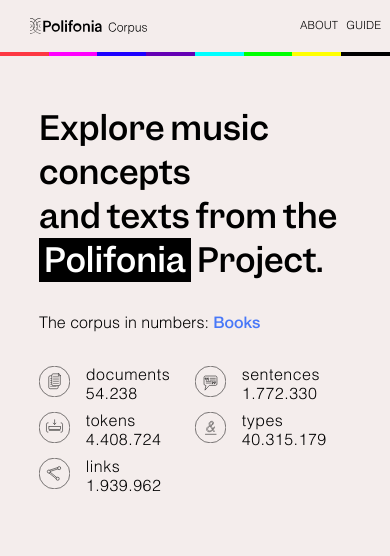
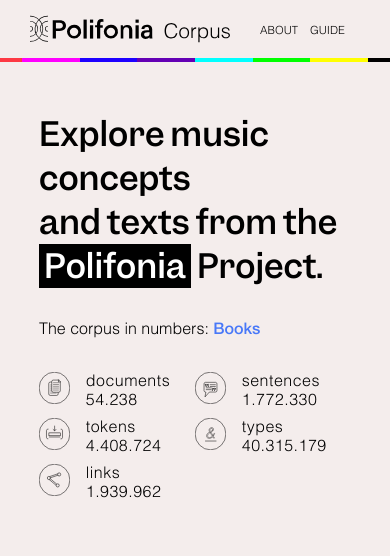
Before and after one commit to marcograsso/Polifonia-Corpus-Web-API, a Flask app: page / in a window 390 px wide. Shown: the top 556 px of the page. Run offline with Flask 2, Linux system fonts and the light colour scheme; some libraries are stand-ins or nearby versions.

Commit message:
navbar update

```diff
--- a/static/style.css
+++ b/static/style.css
@@ -736,6 +736,7 @@ color: #4878f8;
     opacity: 1;
     color: inherit;
     background-image:none;
+    cursor: not-allowed;
 }
 
 
@@ -843,6 +844,7 @@ top: 0.5em;
 #reset[disabled]{
   border: 0px solid gray;
   background-image: url('svg/reset-icon-disabled.svg');
+  cursor: not-allowed;
 }
 
 .reset_label{
@@ -887,6 +889,7 @@ top: 0.5em;
 #download_button[disabled]{
   border: 0px solid gray;
   background-image: url('svg/download-icon-disabled.svg');
+  cursor: not-allowed;
 }
 
 .download_button-active {
@@ -947,6 +950,7 @@ margin-right: 2%;
 #view[disabled]{
   border: 0px solid gray;
   background-image: url('svg/view-icon-disabled.svg');
+  cursor: not-allowed;
 }
 
 .view_button-active {
@@ -978,64 +982,39 @@ color: #4878f8;
 }
 
 .header-logo {
-padding: 18px 0px 18px 30px;
-width:13%;
+width:200px;
+height: auto;
 transition: width 100ms linear;
 display: inline-block;
 cursor: pointer;
+position: relative;
+padding-left:30px;
 }
 
 .header-logo-small {
-padding: 10px 0px 10px 30px;
-width:10%;
-transition: width 100ms linear;
-cursor: pointer;
-}
+  width: 150px;
+  }
+
 
 .about-button {
-width: 10%;
-margin-left:5%;
+width: 50px;
 display: inline-block;
-transition: width 100ms linear;
 font-family: "HelveticaLt";
 font-size: 0.7em;
-text-align: right;
 white-space: nowrap;
-padding-bottom: 13px;
+float:right;
+position: relative;
+margin-left: auto;
 }
 
 .header-button {
-width: 5%;
+width: 80px;
 display: inline-block;
-transition: width 100ms linear;
 font-family: "HelveticaLt";
 font-size: 0.7em;
-text-align: right;
 white-space: nowrap;
-padding-bottom: 13px;
-}
-
-.about-button-small {
-width: 10%;
-margin-left:5%;
-display: inline-block;
-transition: width 100ms linear;
-font-family: "HelveticaLt";
-font-size: 0.7em;
-text-align: right;
-white-space: nowrap;
-padding-bottom: 0px;
-}
-
-.header-button-small {
-width: 5%;
-display: inline-block;
-transition: width 100ms linear;
-font-family: "HelveticaLt";
-font-size: 0.7em;
-text-align: right;
-white-space: nowrap;
-padding-bottom: 0px;
+float:right;
+position: relative;
 }
 
 .header-button:hover,
@@ -1052,21 +1031,6 @@ cursor: pointer;
 text-decoration: underline;
 }
 
-.header-menu{
-display: inline-block;
-margin: 0px;
-width: 80%;
-height: auto;
-text-align: right;
-}
-
-.header-menu-small {
-display: inline-block;
-margin: 0px;
-width: 85%;
-height: auto;
-text-align: right;
-}
 
 .header {
 width: 100%;
@@ -1075,17 +1039,18 @@ background-color: #f4edec;
 position: fixed;
 top: 0;
 z-index: 100;
-    display: flex;
-    align-items: flex-end;
-    flex-wrap: wrap !important;
-
-
-}
-
-.separator {
-width: 100%;
-height: 4px;
-background: linear-gradient(90deg, rgba(253,56,67,1) 0%, rgba(253,56,67,1) 12.5%, rgba(255,0,255,1) 12.5%, rgba(255,0,255,1) 25%, rgba(29,0,255,1) 25%, rgba(29,0,255,1) 37.5%, rgba(100,0,180,1) 37.5%, rgba(100,0,180,1) 50%, rgba(0,255,255,1) 50%, rgba(0,255,255,1) 62.5%, rgba(0,255,0,1) 62.5%, rgba(0,255,0,1) 75%, rgba(255,255,0,1) 75%, rgba(255,255,0,1) 87.5%, rgba(0,0,0,1) 87.5%, rgba(0,0,0,1) 100%);
+border-image: linear-gradient(90deg, rgba(253,56,67,1) 0%, rgba(253,56,67,1) 12.5%, rgba(255,0,255,1) 12.5%, rgba(255,0,255,1) 25%, rgba(29,0,255,1) 25%, rgba(29,0,255,1) 37.5%, rgba(100,0,180,1) 37.5%, rgba(100,0,180,1) 50%, rgba(0,255,255,1) 50%, rgba(0,255,255,1) 62.5%, rgba(0,255,0,1) 62.5%, rgba(0,255,0,1) 75%, rgba(255,255,0,1) 75%, rgba(255,255,0,1) 87.5%, rgba(0,0,0,1) 87.5%, rgba(0,0,0,1) 100%) 30;
+border-width: 4px;
+border-style: solid;
+border-top: 0px;
+border-right: 0px;
+border-left: 0px;
+padding: 15px 0px 15px 0px;
+display: flex;
+}
+
+.header-small {
+  padding: 5px 0px 5px 0px;
 }
 
 .infobox_small {
@@ -2003,6 +1968,19 @@ border: 0.5px solid #4878f8;
   background-image: url(svg/report-icon-active.svg);
   }
 
+  #more_button:disabled:hover {
+    color: grey;
+    border: 0.5px solid grey;
+    cursor: not-allowed;
+  }
+
+  #report_button:disabled:hover {
+      color: grey;
+      border: 0.5px solid grey;
+      background-image: url(svg/report-icon.svg);
+      cursor: not-allowed;
+  }
+
 .spacer {
 display: flex;
 padding: 10px;
@@ -2508,28 +2486,6 @@ position: relative;
 
   /* ---------------------- RESPONSIVE Header -------------------- */
 
-    .header-logo {
-    width:17%;
-    }
-
-    .header-menu {
-    width: 65%;
-    margin-left: 10%;
-    }
-
-    .header-menu {
-    text-align: right;
-    }
-
-    .about-button {
-    width: 10%;
-    margin-left: 0%;
-    }
-
-    .header-button {
-    width: 10%;
-    margin-left: 0%;
-    }
 
     /* ---------------------- RESPONSIVE Infobox -------------------- */
 
@@ -2673,28 +2629,6 @@ position: relative;
     position: relative !important;
     }
 
-    .header-logo {
-    width:30%;
-    }
-
-    .header-menu {
-    width: 50%;
-    margin-left: 10%;
-    }
-
-    .header-menu {
-    text-align: right;
-    }
-
-    .about-button {
-    width: 20%;
-    margin-left: 0%;
-    }
-
-    .header-button {
-    width: 20%;
-    margin-left: 0%;
-    }
 
     /* ---------------------- RESPONSIVE Controls -------------------- */
 
--- a/templates/index.html
+++ b/templates/index.html
@@ -13,11 +13,8 @@
 <body>
 <div class="header" id="header">
 	<img class="header-logo" id="header-logo" onclick="openMain()" src="static/svg/Polifonia-logo-Corpus.svg">
-	<span id="header-menu" class="header-menu">
-		<p class="about-button" id="about-button" onclick="openAbout()">ABOUT</p>
-		<p class="header-button" id="header-button" onclick="openGuide()">GUIDE</p>
-	</span>
-	<div class="separator" id="separator"></div>
+	<p class="about-button" id="about-button" onclick="openAbout()">ABOUT</p>
+	<p class="header-button" id="header-button" onclick="openGuide()">GUIDE</p>
 </div>
 <div class="infobox" id="infobox">
 	<div class="general-title">
@@ -1311,7 +1308,7 @@ and related metadata; csv files, that reproduce the KWIC structure of the web in
 		<p class="welcome-text">Please insert a <b>lemma</b> in the query input  box <br>Click on the <b>Run</b> button to start the query and interrogate the Polifonia Corpus</p>
 	</div>
 <div id="bottom-spacer" class="bottom-spacer">
-	<input id="report_button" type="button" value="Report Error">
+	<input id="report_button" type="button" value="Report Error" disabled>
 	<input id="more_button" type="button" value="More +" disabled>
 </div>
 </body>
```
Also changed, not shown: static/script.js.
